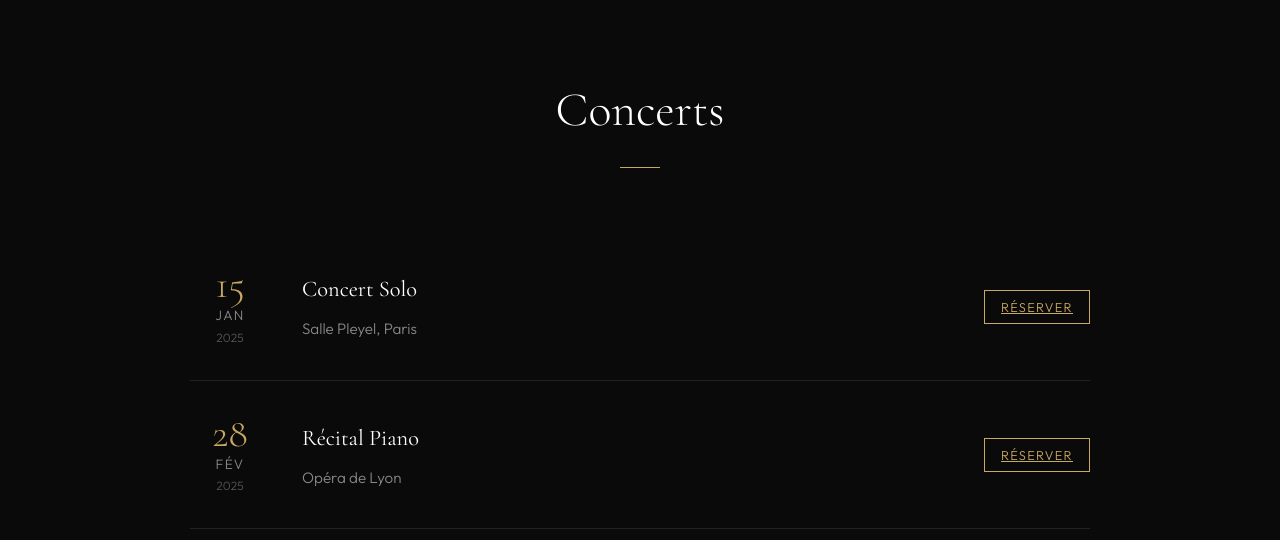
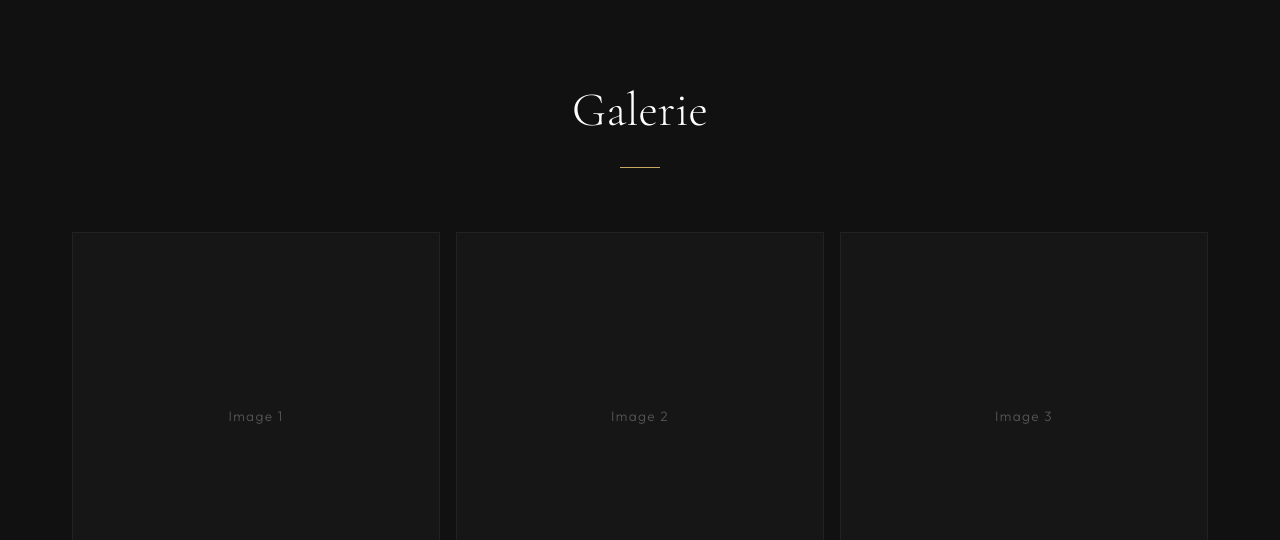
Before and after one commit to ZuLoiZo/Marc-site, a React (Vite) app: page / in a window 1280 px wide. Shown: the part 2257-2797 px from the top of the page. Built offline with nearby package versions, Linux system fonts and the light colour scheme.

Commit message:
enlever concert

```diff
--- a/src/App.jsx
+++ b/src/App.jsx
@@ -7,7 +7,6 @@ function Navigation({ activeSection }) {
   const navItems = [
     { id: 'accueil', label: 'Accueil' },
     { id: 'bio', label: 'Biographie' },
-    { id: 'dates', label: 'Concerts' },
     { id: 'galerie', label: 'Galerie' },
     { id: 'contact', label: 'Contact' },
   ];
@@ -221,7 +220,7 @@ function App() {
 
   useEffect(() => {
     const handleScroll = () => {
-      const sections = ['accueil', 'bio', 'dates', 'galerie', 'contact'];
+      const sections = ['accueil', 'bio', 'galerie', 'contact'];
       const scrollPosition = window.scrollY + 100;
 
       for (const section of sections) {
@@ -249,7 +248,6 @@ function App() {
       <main>
         <Hero />
         <Bio />
-        <Dates />
         <Gallery />
         <Contact />
       </main>
```
